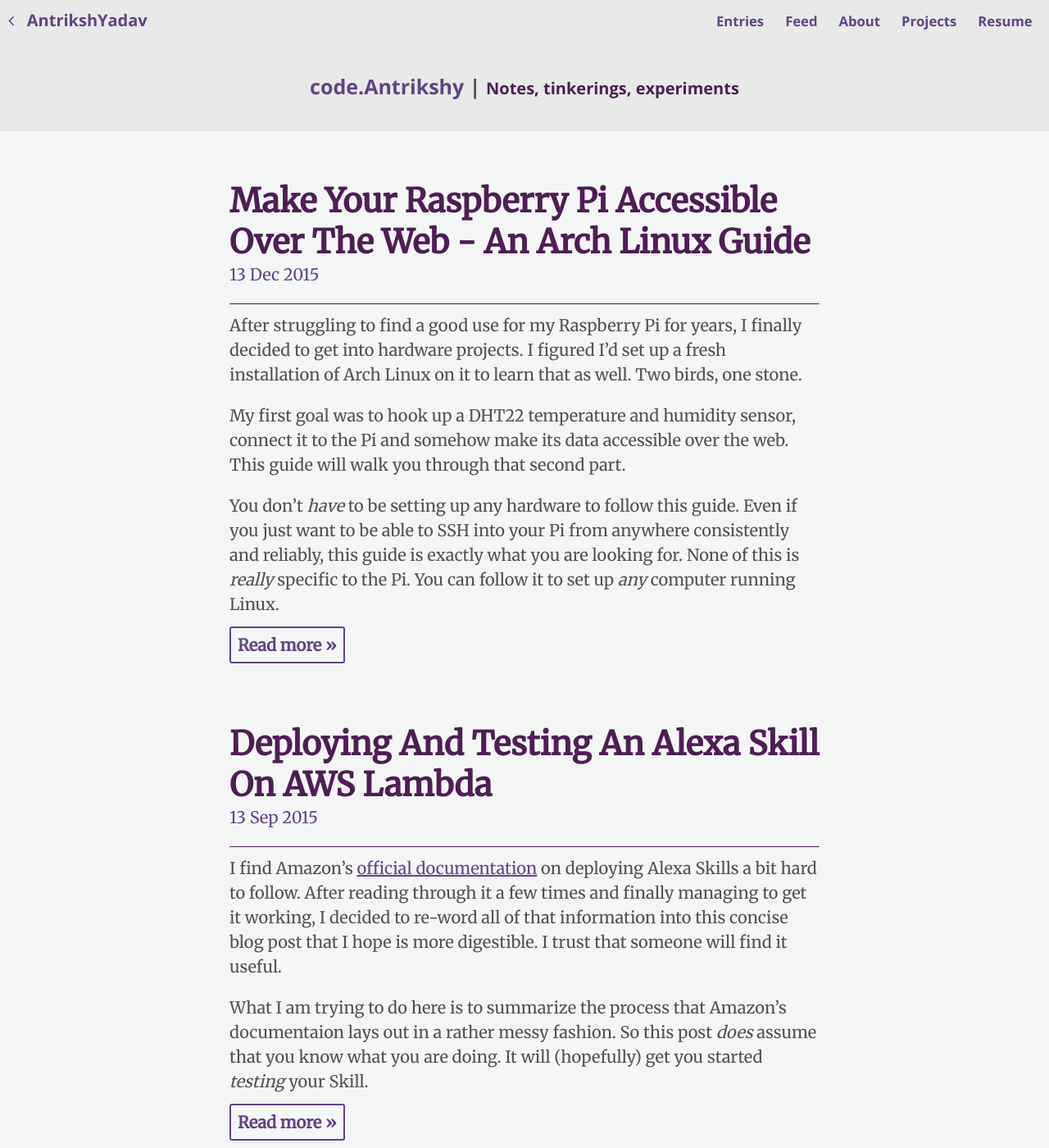
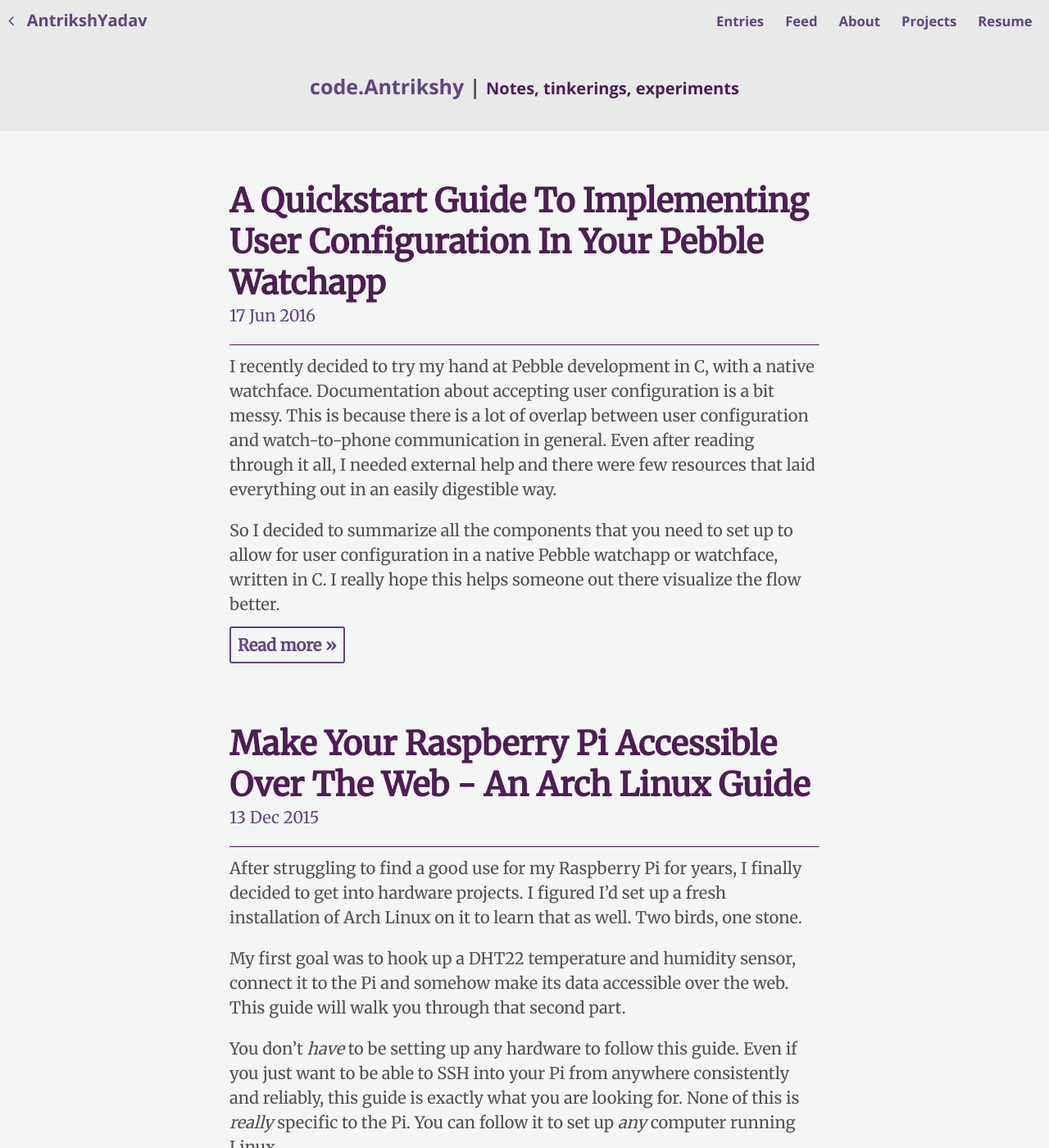
Before and after one commit to Antrikshy/antrikshy.github.io, a Jekyll site: the page built from blog/index.html, in a window 1280 px wide and 1400 px high. Shown: the whole window at 82% size. Built offline with Jekyll 4.4.1, drawn with Linux system fonts in a browser that asks for light colours; a script that is not in the unit is left out; the list of posts is cut into pages by our own code; some of the changed text lies outside the part shown.

Commit message:
Finalized Pebble config post

```diff
--- a/_drafts/2016-06-17-a-quickstart-guide-for-pebble-app-configuration.md
+++ b/_posts/2016-06-17-a-quickstart-guide-to-implementing-user-configuration-in-your-pebble-watchapp.md
@@ -1,7 +1,10 @@
 ---
-published: false
+layout: post
+title: "A Quickstart Guide To Implementing User Configuration In Your Pebble Watchapp"
+permalink: "/blog/quickstart-guide-implementing-user-configuration-pebble-watchapp-watchface"
 ---
-I recently decided to try my hand at Pebble development in C, with a native watchface. I won't go into the details of my project, but the watchface involves taking input from users in the form of strings (through the Pebble app on the user's phone) and saving them using Pebble's local storage. The set-up required to accept user configuration is spread across various pages of Pebble's official documentation. This is because there is a lot of overlap between user configuration and watch-to-phone communication in general. Even after reading through it all, I needed external help.
+
+I recently decided to try my hand at Pebble development in C, with a native watchface. Documentation about accepting user configuration is a bit messy. This is because there is a lot of overlap between user configuration and watch-to-phone communication in general. Even after reading through it all, I needed external help and there were few resources that laid everything out in an easily digestible way.
 
 So I decided to summarize all the components that you need to set up to allow for user configuration in a native Pebble watchapp or watchface, written in C. I really hope this helps someone out there visualize the flow better.
 
@@ -9,7 +12,9 @@ So I decided to summarize all the components that you need to set up to allow fo
 
 ## Message Keys
 
-Before you can get started with user configuration in your Pebble project, you need to define some message keys that your C code should expect when it catches communication headed to it from your phone. For example, you may want to have an `invertColors` field if you want to allow the user to invert black and white colors on your watchface.
+Before you can get started with user configuration in your Pebble project, you need to define some message keys that your C code should expect when it catches communication headed to it from your phone.
+
+For example, you may want to have an `invertColors` field if you want to allow the user to invert black and white colors on your watchface.
 
 For the sake of simplicity, I assume you're using CloudPebble and/or are aware of where to set AppMessage keys in the `package.json` file that goes with your app.
 
@@ -17,11 +22,11 @@ In CloudPebble - once you have planned out your message keys - click Settings (i
 
 Refer to [this section](https://developer.pebble.com/guides/communication/using-pebblekit-js/#defining-keys) of the documentation for more.
 
-> Note: You **need not worry** about the lengths of these fields. Just set them to be 1, even if they are going to be strings. The "Key Array Length" has nothing to do with the max length of any strings.
+> Note: You **need not worry** about the lengths of these fields. Just set them to be 1, even if they are going to be strings. The "Key Array Length" field has nothing to do with the max length of any strings.
 
 ## Code Structure
 
-I'm assuming you are writing a native app or watchface in C, as opposed to using Pebble.js, which performs all the processing on the user's phone instead of the watch. In that case, this procedure may be different, and I haven't looked into it.
+I'm assuming you are writing a native app or watchface in C, as opposed to using Pebble.js, which performs all the processing on the user's phone instead of the watch. In the latter case, this procedure may be different, and I haven't looked into it.
 
 To add configuration options accessible through the Pebble app on the user's phone, you will need to write the following components:
 
@@ -48,32 +53,34 @@ This component can be as simple as a single HTML file with inline JavaScript cod
 
 When you are building this configuration webpage, feel free to use any front-end libraries that you want (as long as the end result is compatible with web view systems in iOS and Android).
 
-Most likely, you will want to incorporate some sort of form into your page to accept the user's configuration. What your page does *once* the user submits this form is what's important here. Refer to the 4-step flow in the previous section.
+Most likely, you will want to incorporate some sort of form into your page to accept the user's configuration. What your page does *once* the user submits this form is what's important here. Refer to the flow in the previous section.
 
 On your HTML page, you need to handle the first two steps of the flow. The key functionality is summarized really well in the following code snippet that I have lifted from Pebble's documentation on [this page](https://developer.pebble.com/guides/user-interfaces/app-configuration/).
 
 {% highlight javascript %}
 
 // Determine the correct return URL (emulator vs real watch)
-    function getQueryParam(variable, defaultValue) {
-      var query = location.search.substring(1);
-      var vars = query.split('&');
-      for (var i = 0; i < vars.length; i++) {
-        var pair = vars[i].split('=');
-        if (pair[0] === variable) {
-          return decodeURIComponent(pair[1]);
-        }
-      }
-      return defaultValue || false;
+function getQueryParam(variable, defaultValue) {
+  var query = location.search.substring(1);
+  var vars = query.split('&');
+  for (var i = 0; i < vars.length; i++) {
+    var pair = vars[i].split('=');
+    if (pair[0] === variable) {
+      return decodeURIComponent(pair[1]);
     }
-    var return_to = getQueryParam('return_to', 'pebblejs://close#');
+  }
+  return defaultValue || false;
+}
+var return_to = getQueryParam('return_to', 'pebblejs://close#');
 
-    // Encode and send the data when the page closes
-    document.location = return_to + encodeURIComponent(JSON.stringify(options));
+// Encode and send the data when the page closes
+document.location = return_to + encodeURIComponent(JSON.stringify(options));
 
 {% endhighlight %}
 
 In the above code, it is assumed that the `options` variable contains a JS object/dict that holds the user's data that you want to transfer to the user's watch.
+
+Place this code inside the save/submit button click handler, after you have constructed the `options` object.
 
 As mentioned in a comment above, a lot of the above code handles detecting whether or not the destnation is an actual Pebble app runtime or an emulator. In production, the above code will set `document.location` to `pebblejs://close#<options>`, where `<options>` is a URL-encoded JSON string.
 
@@ -116,9 +125,9 @@ The above code is completely valid, and can be placed as-is into `app.js`, assum
 
 ## Catching Data On Watch
 
-This section corresponds to step 4 in the user-configuration flow above. It is not written as a complete substitute for the documentation. Since I may have forgotten to include some minor details, refer to [this section](https://developer.pebble.com/guides/communication/sending-and-receiving-data/#reading-an-incoming-message) of the documentation for further help.
+This section corresponds to step 4 in the flow above. It is not written as a substitute for the official documentation. Since I may have forgotten to include some minor details, refer to [this section](https://developer.pebble.com/guides/communication/sending-and-receiving-data/#reading-an-incoming-message) of the documentation for further help if something doesn't work as expected.
 
-This is the point where Pebble's SDK will handle converting your JavaScript object into convenient C types, and pass the data to you through your app message subscription. Be sure to look into [Pebble's type conversions](https://developer.pebble.com/guides/communication/using-pebblekit-js/#type-conversion) to avoid any surprises.
+This is the point where Pebble's SDK will handle conversion of your JavaScript object into C types, and will pass the data to your app through your AppMessage subscription (more on this below). Be sure to look into [Pebble's type conversions](https://developer.pebble.com/guides/communication/using-pebblekit-js/#type-conversion) to avoid any surprises.
 
 On the C side of things, at the very least, you need to make sure that you:
 
@@ -145,9 +154,9 @@ app_message_open(inbox_size, outbox_size);
 
 You can add this after you're done setting up your main window.
 
-Be sure to set your inbox and outbox sizes properly. Assuming your app only takes user input and never sends data *back* to the phone, your outbox size can be 0. As for inbox size, think about the size of the largest possible settings object your config page can generate, in *bytes*, after conversion to C types.
+Be sure to set your inbox and outbox sizes properly. Assuming your app only takes user input and never sends data *back* to the phone *anywhere else in the app*, your outbox size can be 0. As for inbox size, think about the size of the largest possible settings object your config page can generate, in *bytes*, after conversion to C types.
 
-For example, the above size of 30 would work if I expect the user to manually type in three strings on my settings page of length 10 characters max. Anything that your config webpage generates that falls outside this limit may be discarded.
+For example, the above size of 30 would work if you expect the user to manually type in three strings on the settings page of length 10 characters max. Anything that your config webpage generates that falls outside this limit may be discarded.
 
 ### Register Callback
 
@@ -191,3 +203,11 @@ static void inbox_received_callback(DictionaryIterator *iterator, void *context)
 As mentioned above, booleans in JS are converted to `int16_t` values by the Pebble SDK, which is stored in the field named `int16` in `ic->value`.
 
 For further reference, take a look at [this table](https://developer.pebble.com/guides/communication/sending-and-receiving-data/#data-types) to learn what the various fields in a `Tuple.value` union are named. And take a look at [this](https://developer.pebble.com/docs/c/Foundation/Dictionary/#Tuple) if you're curious about what a `Tuple` looks like.
+
+## Conclusion
+
+I hope this helps someone out there get a better grasp on Pebble app configuration. If this article helped you, be sure to let me know in the comments. It makes my day.
+
+If you face any trouble or have questions about anything I have described here, feel free to ask me in the comments or directly on Twitter, and I will try to help you out personally.
+
+Thanks for reading!
```
Also changed, not shown: other parts of _posts/2016-06-17-a-quickstart-guide-to-implementing-user-configuration-in-your-pebble-watchapp.md (+11 -6 lines).
